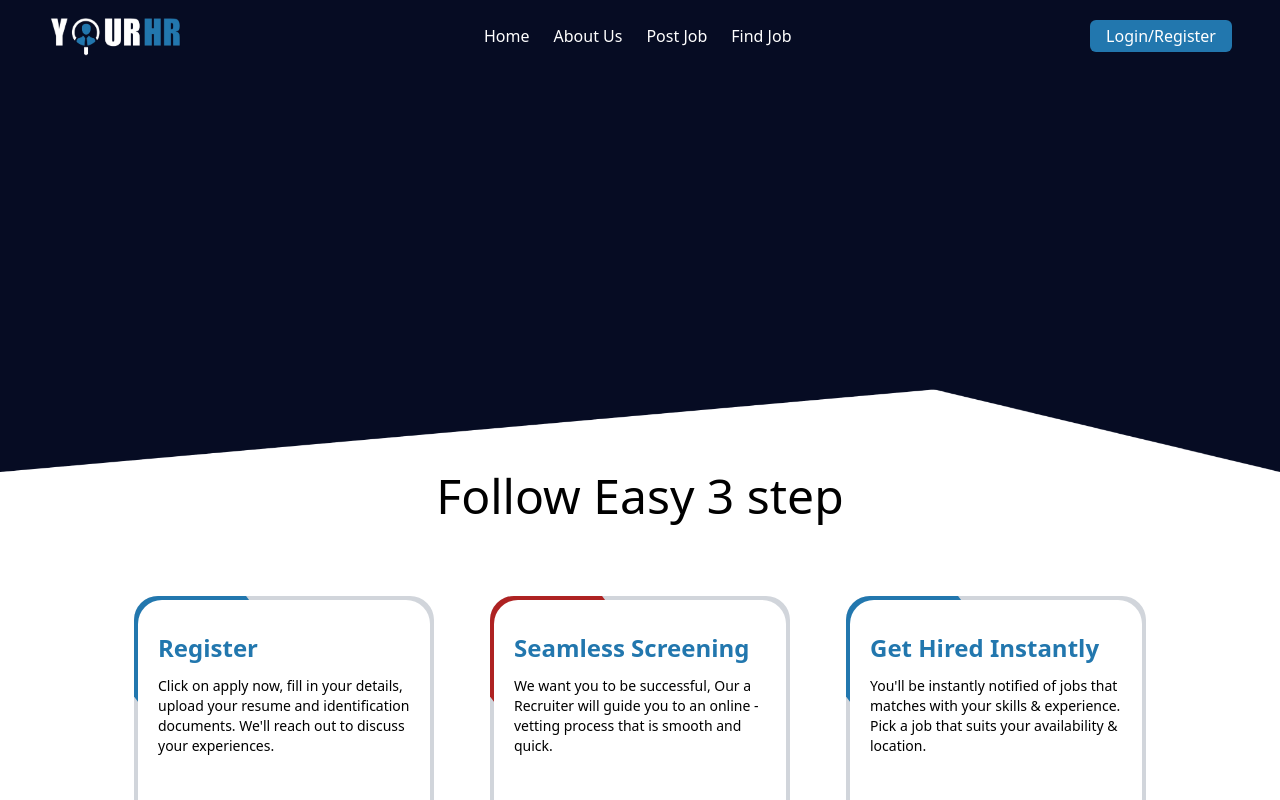
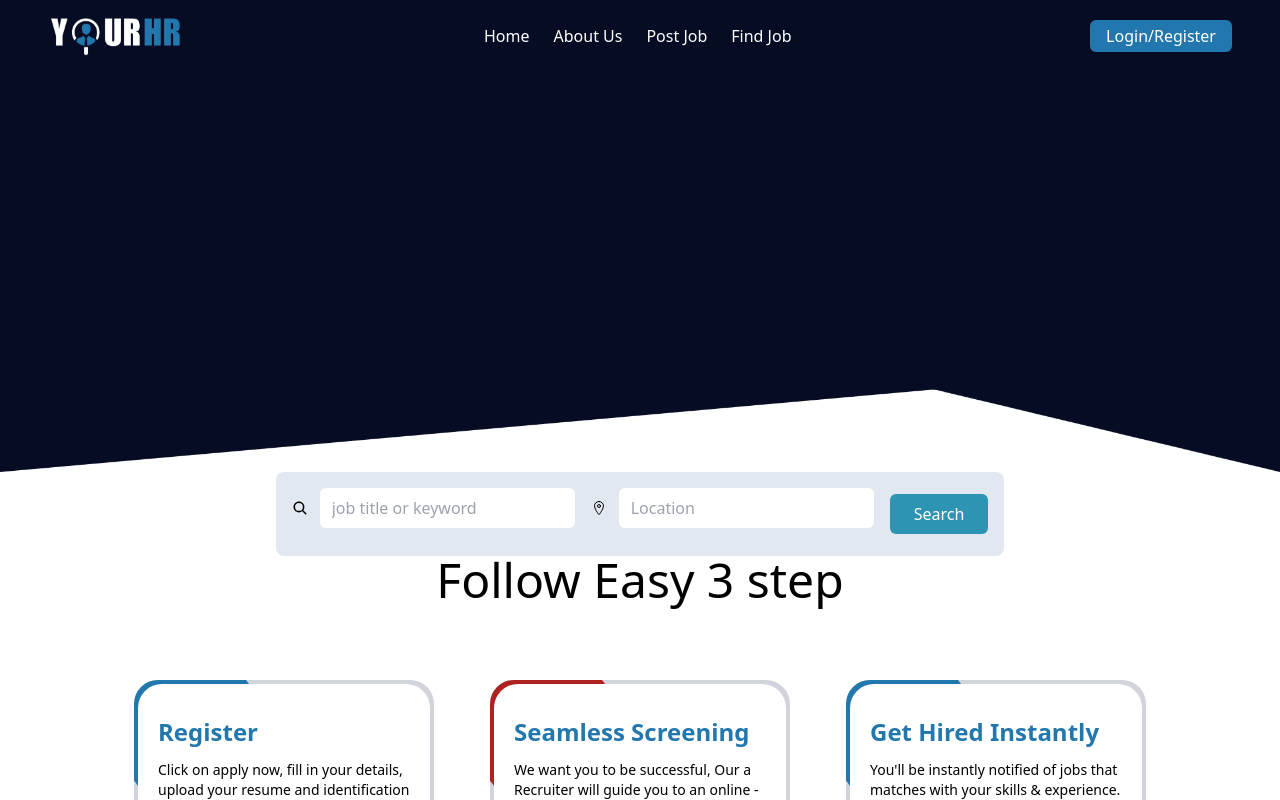
Before and after one commit to Harshakabari/Career-Hub, a React (Create React App) app: page / in a window 1280 px wide. Built offline with nearby package versions, Linux system fonts and the light colour scheme.

Commit message:
searchbar add

```diff
--- a/src/pages/main.jsx
+++ b/src/pages/main.jsx
@@ -1,16 +1,48 @@
 import React from 'react'
 import Ractangle from '../assets/Rectangle.png';
-// import bg from '../assets/bg1.png'
+import { Form, FormGroup } from 'reactstrap';
+import { IoSearch } from "react-icons/io5";
+import { IoLocationOutline } from "react-icons/io5";
 // import job from '../assets/JOBimage.png';
+
 
 const main = () => {
   return (
-    <div>
-      <img className='w-dvw h-[400px]' src={Ractangle} alt="Ractangle-image" />
-      {/* <img className='w-[1500px] h-[300px]' src={bg} alt="" /> */}
-      {/* <img src={job} alt="job-image" /> */}
-    </div>
-  )
+    <>
+      <div>
+        <img
+          className="w-dvw h-[400px]"
+          src={Ractangle}
+          alt="Ractangle-image"
+        />
+        {/* <img src={job} alt="job-image" /> */}
+      </div>
+
+      {/*=========== Search bar ============ */}
+      <div className="text-black p-4 rounded-lg w-max bg-slate-200 m-auto">
+        <Form className="flex items-center gap-4">
+
+          <FormGroup className="flex gap-3 items-center form__group form__group-fast ">
+            <IoSearch />
+            <input className='p-2 px-3 rounded-md' type="text" placeholder="job title or keyword" />
+          </FormGroup>
+
+          <FormGroup className="flex gap-3 items-center form__group form__group-fast ">
+            <IoLocationOutline />
+            <input className='p-2 px-3 rounded-md' type="text" placeholder="Location" />
+          </FormGroup>
+
+          <button
+            className="bg-[#2e94b3] text-white rounded-md p-2 px-6"
+            type="button"
+          >
+            Search
+          </button>
+
+        </Form>
+      </div>
+    </>
+  );
 }
 
 export default main;
```
